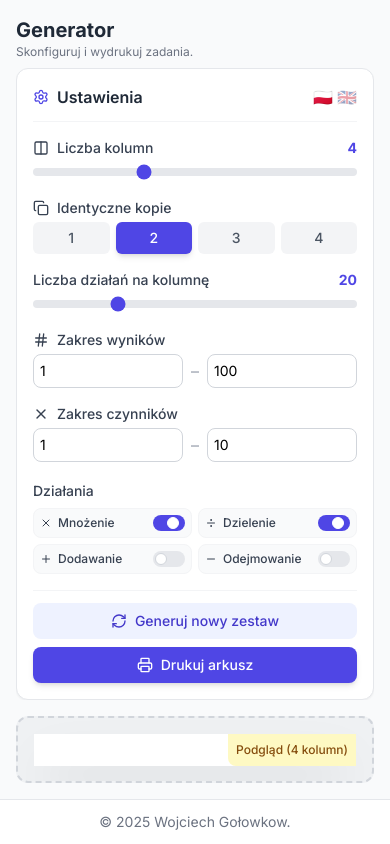
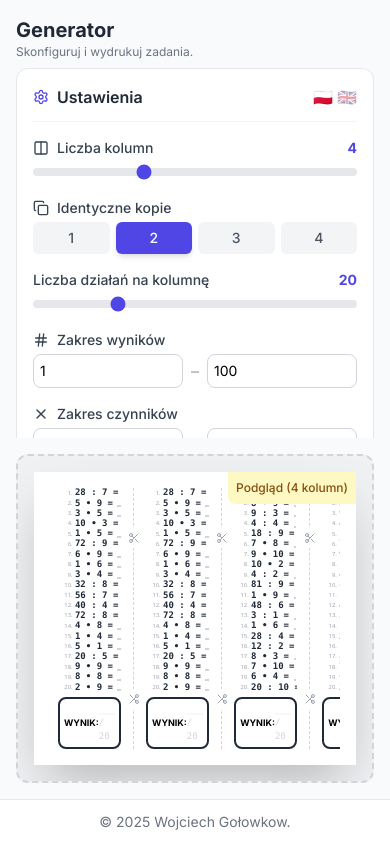
Before and after one commit to golonko/tabliczka-mnozenia, a React (Vite) app: page / in a window 390 px wide. Built offline with nearby package versions, Linux system fonts and the light colour scheme.

Commit message:
add scroll to settings view

```diff
--- a/App.tsx
+++ b/App.tsx
@@ -95,7 +95,7 @@ const App: React.FC = () => {
       <main className="flex-1 min-h-0 max-w-screen-2xl mx-auto w-full p-4 sm:p-6 flex flex-col lg:flex-row gap-4 print:max-w-none print:p-0 print:m-0 print:block print:h-full">
 
         {/* Sidebar Controls - Hidden on Print */}
-        <aside className="w-full lg:w-80 flex-shrink-0 no-print flex flex-col min-h-0 lg:max-h-full">
+        <aside className="w-full lg:w-80 flex-shrink-0 no-print flex flex-col min-h-0 max-h-[50vh] lg:max-h-full">
             <div className="flex-shrink-0 mb-2">
                <h1 className="text-xl font-bold text-gray-800">{t.generator}</h1>
                <p className="text-gray-500 text-xs">{t.configureAndPrint}</p>
```
